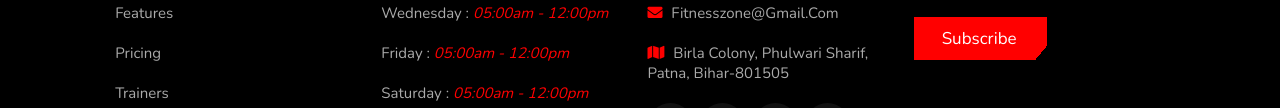
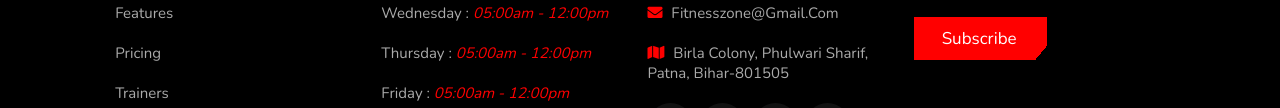
Before and after one commit to veer190729/FitnessZone, a plain HTML site: page index.html in a window 1280 px wide. Shown: the part 2790-2898 px from the top of the page. Drawn offline with nearby package versions, Linux system fonts and the light colour scheme.

Commit message:
Update index.html

```diff
--- a/index.html
+++ b/index.html
@@ -240,6 +240,7 @@
             <p> monday : <i> 05:00am - 12:00pm </i> </p>
             <p> tuesday : <i> 05:00am - 12:00pm </i> </p>
             <p> wednesday : <i> 05:00am - 12:00pm </i> </p>
+            <p> thursday : <i> 05:00am - 12:00pm </i> </p>
             <p> friday : <i> 05:00am - 12:00pm </i> </p>
             <p> saturday : <i> 05:00am - 12:00pm </i> </p>
             <p> sunday : <i> closed </i> </p>
```
